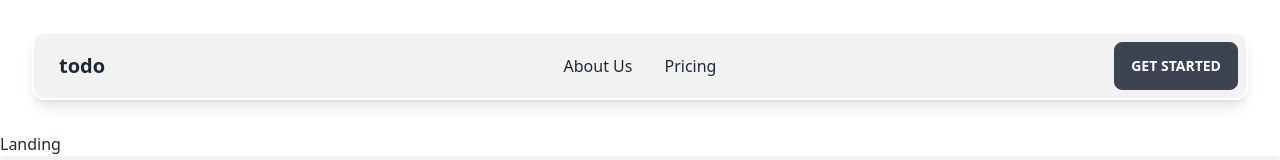
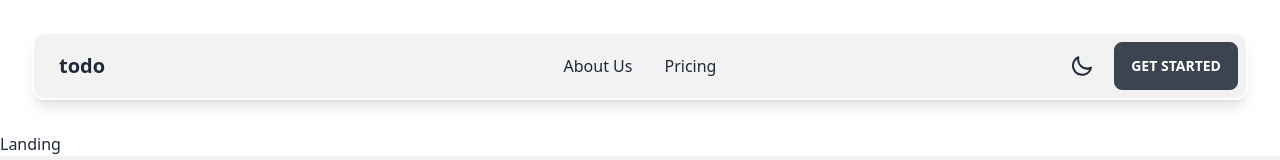
Before and after one commit to norbusonam/taskbrew, a React (Create React App) app in the folder frontend/: page / in a window 1280 px wide. Shown: the top 160 px of the page. Built offline with nearby package versions, Linux system fonts and the light colour scheme.

Commit message:
dark/light mode toggle

```diff
--- a/frontend/src/components/navbar/navbar.tsx
+++ b/frontend/src/components/navbar/navbar.tsx
@@ -1,9 +1,19 @@
 import React from 'react';
 import { Link } from 'react-router-dom';
 import { useAuth } from '../../hooks';
+import { useTheme } from '../../hooks';
 
 export const Navbar: React.FC = () => {
+  const { changeTheme, theme } = useTheme();
   const { isAuthenticated, user, onLogout } = useAuth();
+
+  const onThemeChange = (e: React.ChangeEvent<HTMLInputElement>) => {
+    if (e.target.checked) {
+      changeTheme('dark');
+    } else {
+      changeTheme('light');
+    }
+  };
 
   return (
     <nav className="navbar bg-base-200 rounded-xl border-2 border-base-100 shadow-lg">
@@ -22,12 +32,21 @@ export const Navbar: React.FC = () => {
           </li>
         </ul>
       </div>
-      <div className="navbar-end">
+      <div className="navbar-end gap-2">
+        <label className="swap swap-rotate btn btn-ghost btn-circle">
+          <input type="checkbox" onChange={onThemeChange} checked={theme === 'dark'} />
+          <svg className="swap-on fill-current w-6 h-6" xmlns="http://www.w3.org/2000/svg" viewBox="0 0 24 24">
+            <path d="M5.64,17l-.71.71a1,1,0,0,0,0,1.41,1,1,0,0,0,1.41,0l.71-.71A1,1,0,0,0,5.64,17ZM5,12a1,1,0,0,0-1-1H3a1,1,0,0,0,0,2H4A1,1,0,0,0,5,12Zm7-7a1,1,0,0,0,1-1V3a1,1,0,0,0-2,0V4A1,1,0,0,0,12,5ZM5.64,7.05a1,1,0,0,0,.7.29,1,1,0,0,0,.71-.29,1,1,0,0,0,0-1.41l-.71-.71A1,1,0,0,0,4.93,6.34Zm12,.29a1,1,0,0,0,.7-.29l.71-.71a1,1,0,1,0-1.41-1.41L17,5.64a1,1,0,0,0,0,1.41A1,1,0,0,0,17.66,7.34ZM21,11H20a1,1,0,0,0,0,2h1a1,1,0,0,0,0-2Zm-9,8a1,1,0,0,0-1,1v1a1,1,0,0,0,2,0V20A1,1,0,0,0,12,19ZM18.36,17A1,1,0,0,0,17,18.36l.71.71a1,1,0,0,0,1.41,0,1,1,0,0,0,0-1.41ZM12,6.5A5.5,5.5,0,1,0,17.5,12,5.51,5.51,0,0,0,12,6.5Zm0,9A3.5,3.5,0,1,1,15.5,12,3.5,3.5,0,0,1,12,15.5Z" />
+          </svg>
+          <svg className="swap-off fill-current w-6 h-6" xmlns="http://www.w3.org/2000/svg" viewBox="0 0 24 24">
+            <path d="M21.64,13a1,1,0,0,0-1.05-.14,8.05,8.05,0,0,1-3.37.73A8.15,8.15,0,0,1,9.08,5.49a8.59,8.59,0,0,1,.25-2A1,1,0,0,0,8,2.36,10.14,10.14,0,1,0,22,14.05,1,1,0,0,0,21.64,13Zm-9.5,6.69A8.14,8.14,0,0,1,7.08,5.22v.27A10.15,10.15,0,0,0,17.22,15.63a9.79,9.79,0,0,0,2.1-.22A8.11,8.11,0,0,1,12.14,19.73Z" />
+          </svg>
+        </label>
         <Link to="/signup" className={`btn ${isAuthenticated && 'hidden'}`}>
           Get started
         </Link>
         <div className={`dropdown dropdown-end ${!isAuthenticated && 'hidden'}`}>
-          <label tabIndex={0} className="btn btn-ghost btn-circle avatar placeholder bg-base-100">
+          <label tabIndex={0} className="btn btn-ghost btn-circle avatar placeholder bg-base-100 btn-outline">
             <div className="w-10 rounded-full">
               <span className="text-xl">
                 {user?.name
```
